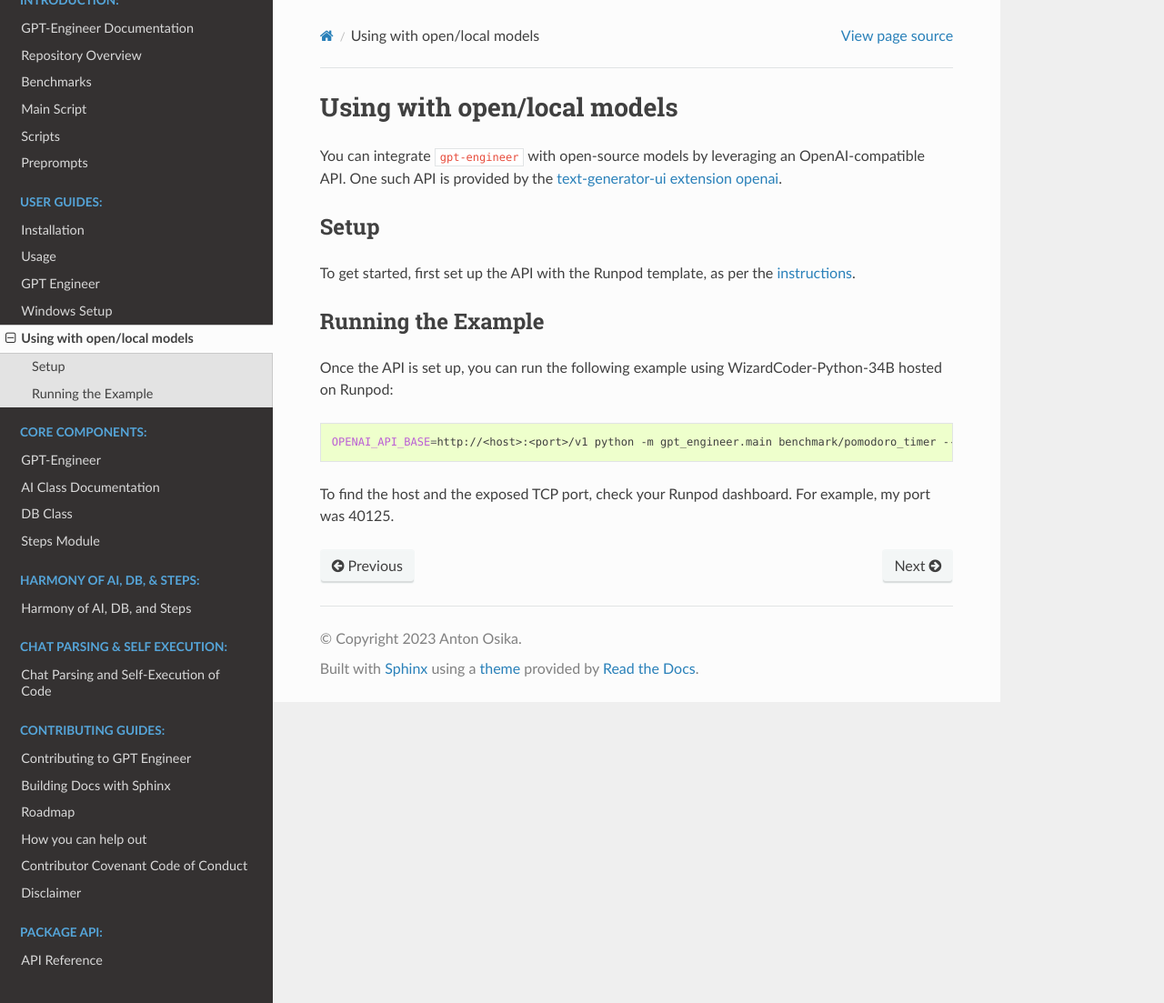
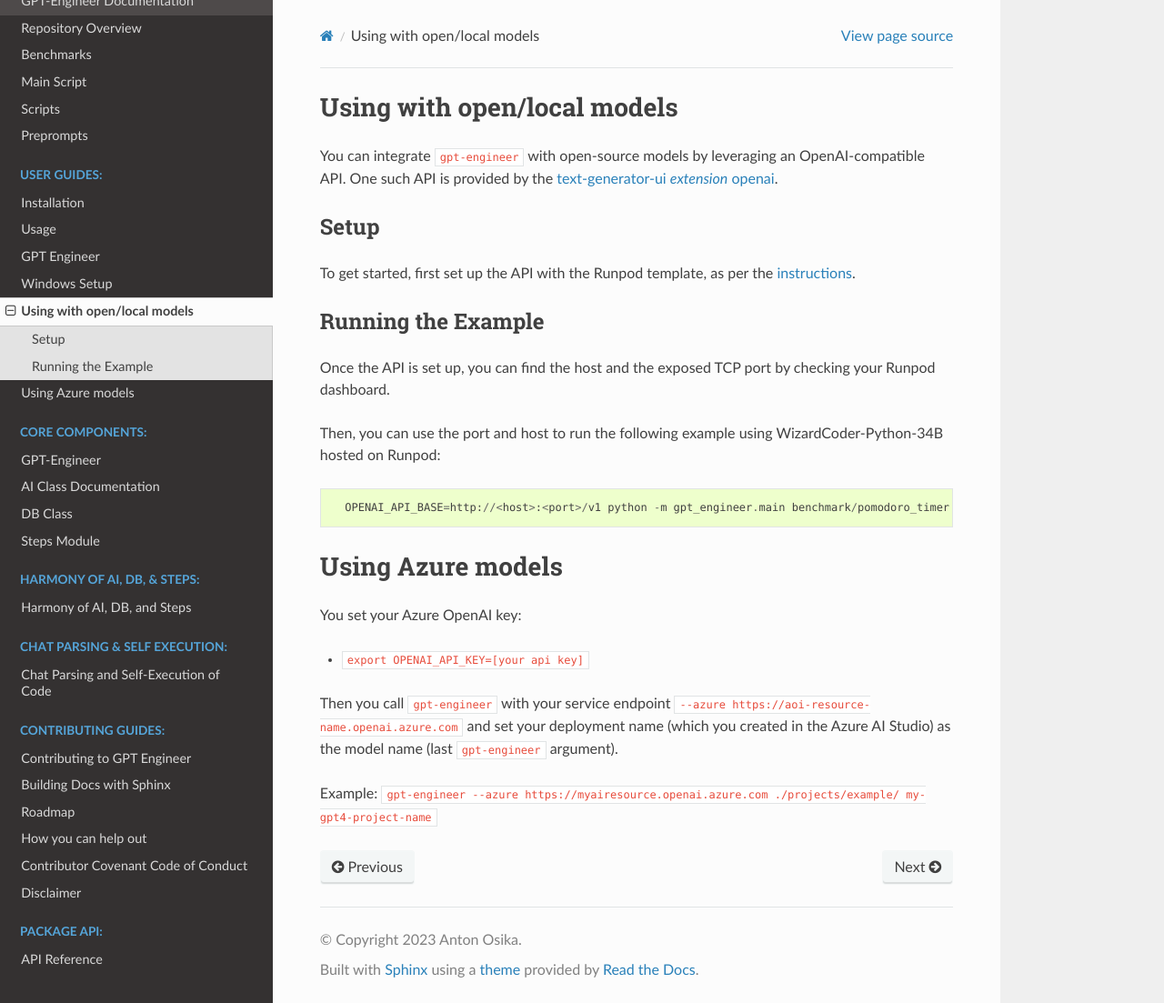
Before and after one commit to juberuu/gpt-engineer, a Sphinx documentation site: the page built from docs/open_models.md, in a window 1280 px wide and 1103 px high. Shown: the whole window at 91% size. Built offline with Sphinx 7.4.7 and the Read the Docs theme 2.0.0, drawn with Linux system fonts in a browser that asks for light colours.

Commit message:
Update readme and docs (#647)
* Update readme and docs

* Update docs

* Update docs

````diff
--- a/docs/index.rst
+++ b/docs/index.rst
@@ -20,7 +20,7 @@ Welcome to GPT-ENGINEER's Documentation
    usage
    readme_link
    windows_readme_link
-   open_models
+   open_models.md
 
 
 .. toctree::
--- /dev/null
+++ b/docs/open_models.md
@@ -0,0 +1,31 @@
+Using with open/local models
+============================
+
+You can integrate `gpt-engineer` with open-source models by leveraging an OpenAI-compatible API. One such API is provided by the [text-generator-ui _extension_ openai](https://github.com/oobabooga/text-generation-webui/blob/main/extensions/openai/README.md>).
+
+Setup
+-----
+
+To get started, first set up the API with the Runpod template, as per the [instructions](https://github.com/oobabooga/text-generation-webui/blob/main/extensions/openai/README.md>).
+
+Running the Example
+-------------------
+
+Once the API is set up, you can find the host and the exposed TCP port by checking your Runpod dashboard.
+
+Then, you can use the port and host to run the following example using WizardCoder-Python-34B hosted on Runpod:
+
+```
+  OPENAI_API_BASE=http://<host>:<port>/v1 python -m gpt_engineer.main benchmark/pomodoro_timer --steps benchmark TheBloke_WizardCoder-Python-34B-V1.0-GPTQ
+```
+
+Using Azure models
+==================
+
+You set your Azure OpenAI key:
+- `export OPENAI_API_KEY=[your api key]`
+
+Then you call `gpt-engineer` with your service endpoint `--azure https://aoi-resource-name.openai.azure.com` and set your deployment name (which you created in the Azure AI Studio) as the model name (last `gpt-engineer` argument).
+
+Example:
+`gpt-engineer --azure https://myairesource.openai.azure.com ./projects/example/ my-gpt4-project-name`
--- a/docs/open_models.rst
+++ /dev/null
@@ -1,20 +0,0 @@
-Using with open/local models
-============================
-
-You can integrate ``gpt-engineer`` with open-source models by leveraging an OpenAI-compatible API. One such API is provided by the `text-generator-ui extension openai <https://github.com/oobabooga/text-generation-webui/blob/main/extensions/openai/README.md>`_.
-
-Setup
------
-
-To get started, first set up the API with the Runpod template, as per the `instructions <https://github.com/oobabooga/text-generation-webui/blob/main/extensions/openai/README.md>`_.
-
-Running the Example
--------------------
-
-Once the API is set up, you can run the following example using WizardCoder-Python-34B hosted on Runpod:
-
-.. code-block:: bash
-
-  OPENAI_API_BASE=http://<host>:<port>/v1 python -m gpt_engineer.main benchmark/pomodoro_timer --steps benchmark TheBloke_WizardCoder-Python-34B-V1.0-GPTQ
-
-To find the host and the exposed TCP port, check your Runpod dashboard. For example, my port was 40125.
--- a/docs/usage.rst
+++ b/docs/usage.rst
@@ -1,11 +1,6 @@
 =====
 Usage
 =====
-
-To use file-processor in a project::
-
-    import gpt_engineer
-
 
 Setup
 =====
````
Also changed, not shown: README.md (+11 -9 lines), 1 other file.
